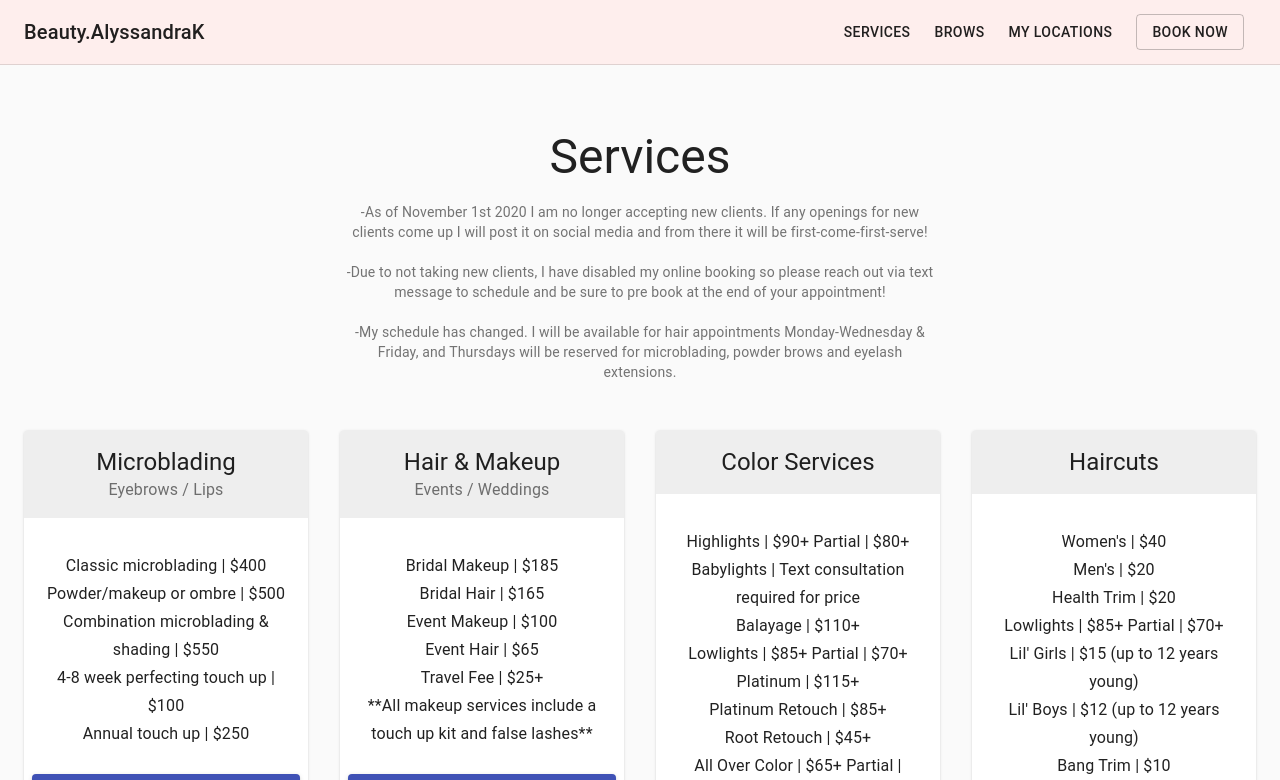
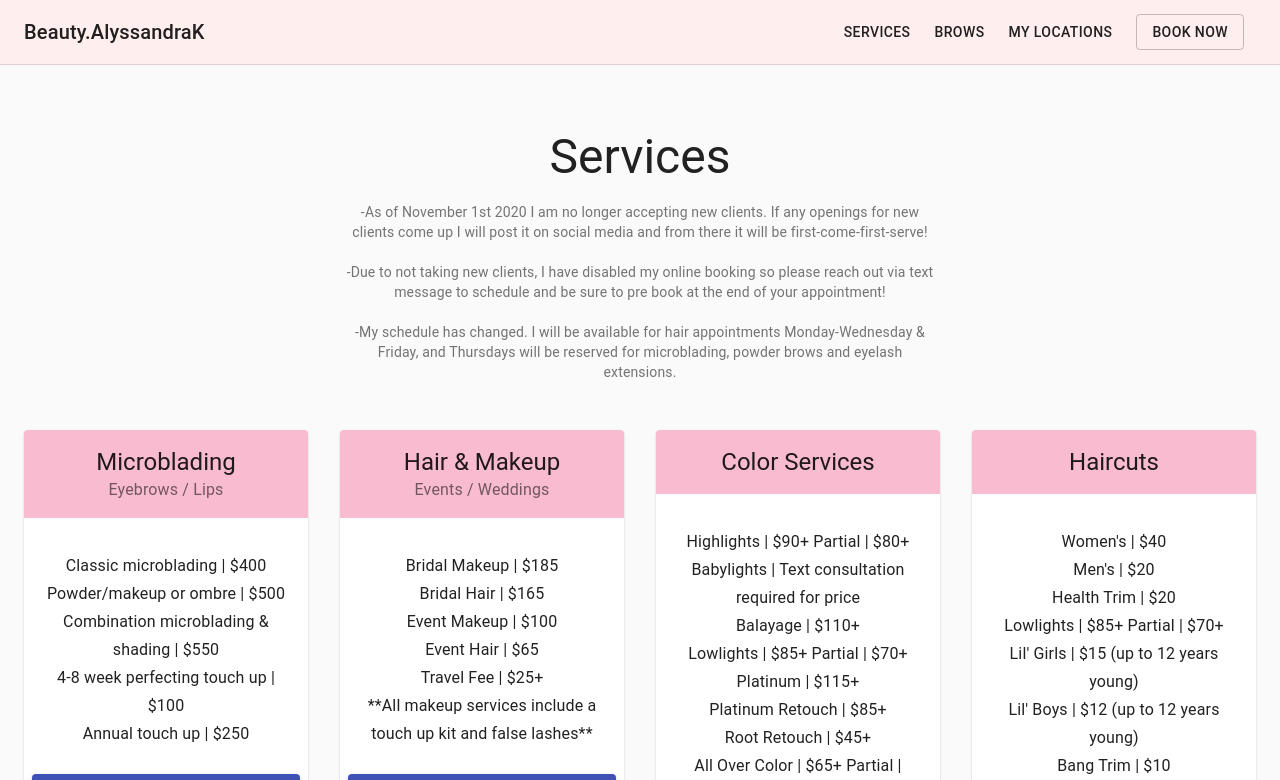
Before and after one commit to MarkKelly00/beauty.Alyssandrak, a React (Create React App) app: page / in a window 1280 px wide. Shown: the top 780 px of the page. Built offline with nearby package versions, Linux system fonts and the light colour scheme.

Commit message:
updated styling on cards

```diff
--- a/src/components/cards/cards.component.jsx
+++ b/src/components/cards/cards.component.jsx
@@ -11,8 +11,7 @@ import Container from '@material-ui/core/Container';
 
 const useStyles = makeStyles((theme) => ({
   cardHeader: {
-    backgroundColor:
-      theme.palette.type === 'light' ? theme.palette.grey[200] : theme.palette.grey[700],
+    backgroundColor: '#f8bbd0'
   },
   cardPricing: {
     display: 'flex',
@@ -94,7 +93,7 @@ export default function Cards() {
                   action={tier.title === 'Pro'}
                   className={classes.cardHeader}
                 />
-                <CardContent>
+                <CardContent >
                   <div className={classes.cardPricing}>
                   </div>
                   <ul>
```
